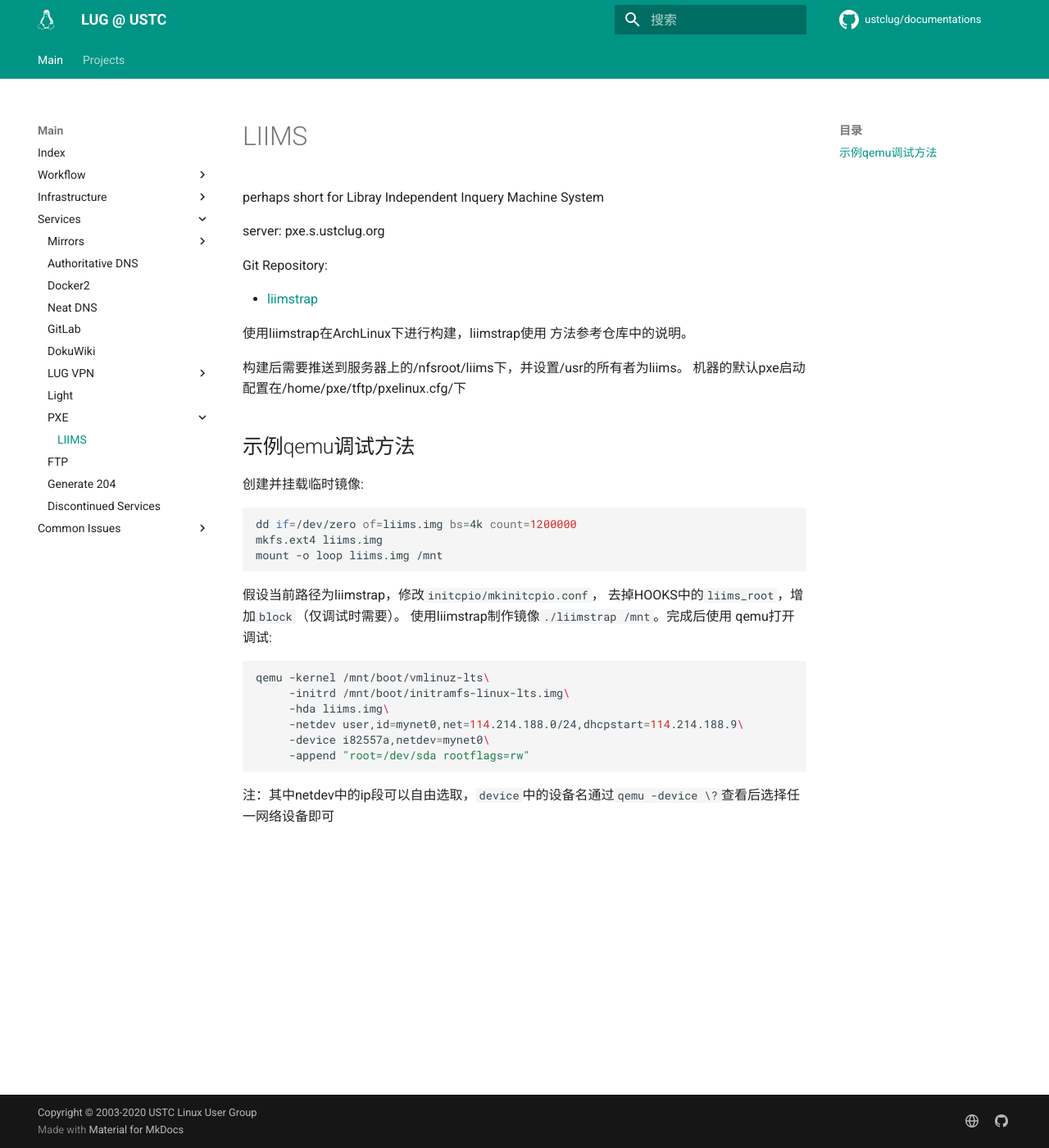
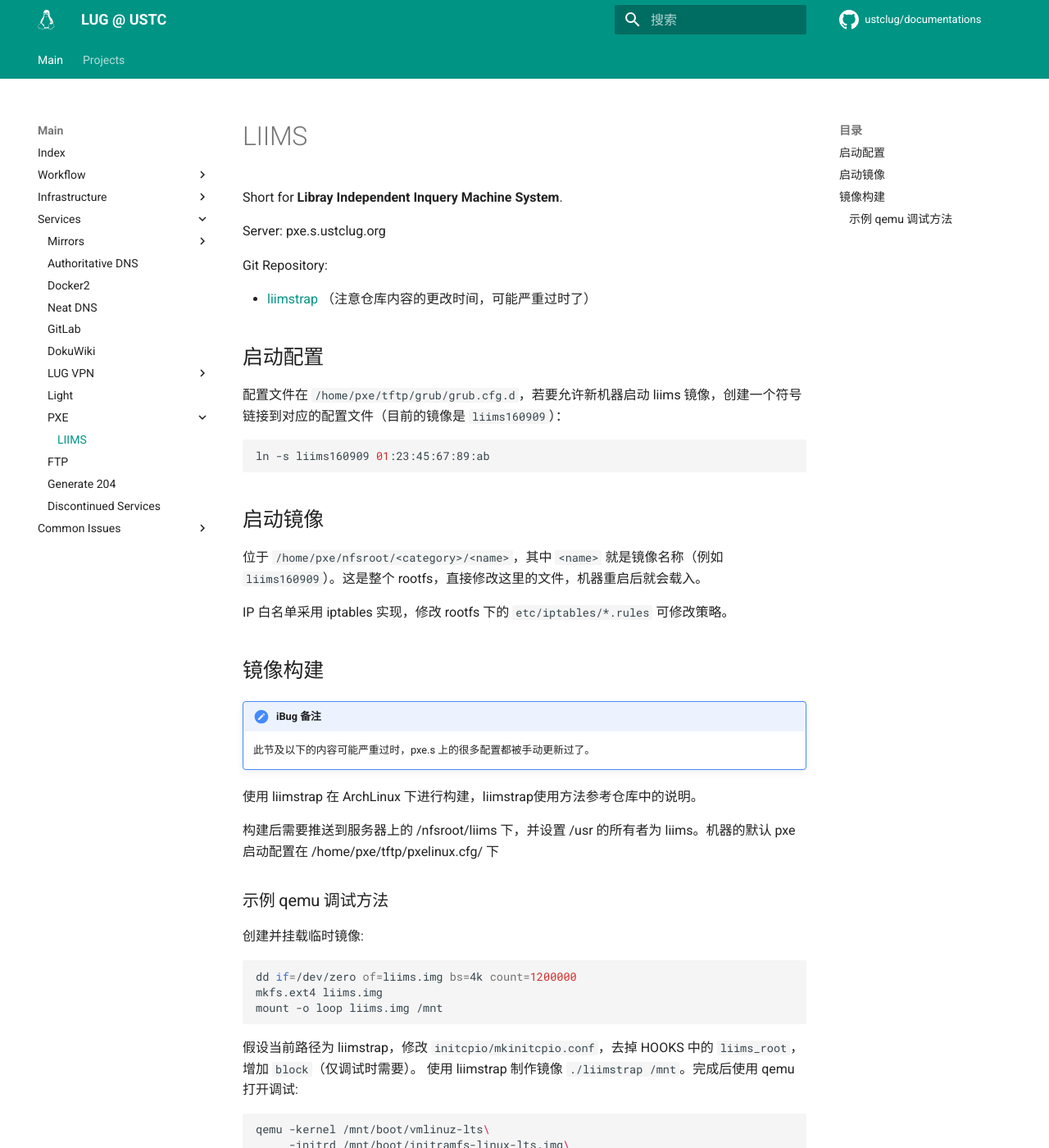
Before and after one commit to ustclug/documentations, an MkDocs documentation site: the page built from docs/services/pxe/liims.md, in a window 1280 px wide and 1400 px high. Shown: the whole window at 82% size. Built offline with MkDocs 1.6.1 and Material for MkDocs 9.7.7, drawn with Linux system fonts in a browser that asks for light colours; comment, search, counter and statistics services are not loaded; some of the changed text lies outside the part shown.

Commit message:
Add LIIMS boot settings and IP whitelisting

````diff
--- a/docs/services/pxe/liims.md
+++ b/docs/services/pxe/liims.md
@@ -1,21 +1,38 @@
 # LIIMS
 
-perhaps short for Libray Independent Inquery Machine System
+Short for **Libray Independent Inquery Machine System**.
 
-server: pxe.s.ustclug.org
+Server: pxe.s.ustclug.org
 
 Git Repository:
 
-- [liimstrap](https://github.com/ustclug/liimstrap)
+- [liimstrap](https://github.com/ustclug/liimstrap) （注意仓库内容的更改时间，可能严重过时了）
 
+## 启动配置
 
-使用liimstrap在ArchLinux下进行构建，liimstrap使用
-方法参考仓库中的说明。
+配置文件在 `/home/pxe/tftp/grub/grub.cfg.d`，若要允许新机器启动 liims 镜像，创建一个符号链接到对应的配置文件（目前的镜像是 `liims160909`）：
 
-构建后需要推送到服务器上的/nfsroot/liims下，并设置/usr的所有者为liims。
-机器的默认pxe启动配置在/home/pxe/tftp/pxelinux.cfg/下
+```shell
+ln -s liims160909 01:23:45:67:89:ab
+```
 
-## 示例qemu调试方法
+## 启动镜像
+
+位于 `/home/pxe/nfsroot/<category>/<name>`，其中 `<name>` 就是镜像名称（例如 `liims160909`）。这是整个 rootfs，直接修改这里的文件，机器重启后就会载入。
+
+IP 白名单采用 iptables 实现，修改 rootfs 下的 `etc/iptables/*.rules` 可修改策略。
+
+## 镜像构建
+
+!!! note "iBug 备注"
+
+    此节及以下的内容可能严重过时，pxe.s 上的很多配置都被手动更新过了。
+
+使用 liimstrap 在 ArchLinux 下进行构建，liimstrap使用方法参考仓库中的说明。
+
+构建后需要推送到服务器上的 /nfsroot/liims 下，并设置 /usr 的所有者为 liims。机器的默认 pxe 启动配置在 /home/pxe/tftp/pxelinux.cfg/ 下
+
+### 示例 qemu 调试方法
 
 创建并挂载临时镜像:
 
@@ -25,11 +42,9 @@ mkfs.ext4 liims.img
 mount -o loop liims.img /mnt
 ```
 
-假设当前路径为liimstrap，修改`initcpio/mkinitcpio.conf`，
-去掉HOOKS中的`liims_root`，增加`block`（仅调试时需要）。
-使用liimstrap制作镜像`./liimstrap /mnt`。完成后使用
-qemu打开调试:
-```sh
+假设当前路径为 liimstrap，修改 `initcpio/mkinitcpio.conf`，去掉 HOOKS 中的 `liims_root`，增加 `block`（仅调试时需要）。 使用 liimstrap 制作镜像 `./liimstrap /mnt`。完成后使用 qemu 打开调试:
+
+```shell
 qemu -kernel /mnt/boot/vmlinuz-lts\
      -initrd /mnt/boot/initramfs-linux-lts.img\
      -hda liims.img\
@@ -38,4 +53,4 @@ qemu -kernel /mnt/boot/vmlinuz-lts\
      -append "root=/dev/sda rootflags=rw"
 ```
 
-注：其中netdev中的ip段可以自由选取，`device`中的设备名通过`qemu -device \?`查看后选择任一网络设备即可
+注：其中 netdev 中的 ip 段可以自由选取，`device` 中的设备名通过 `qemu -device \?` 查看后选择任一网络设备即可
````
